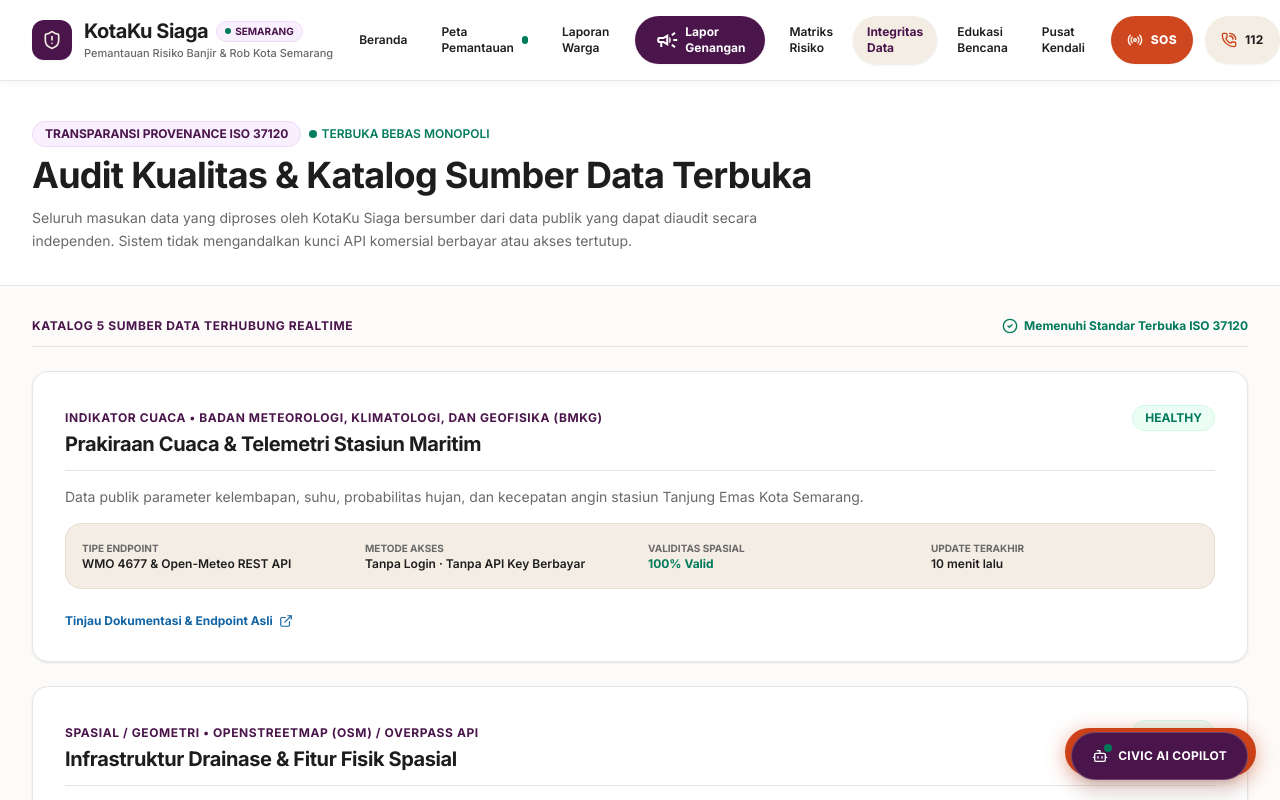
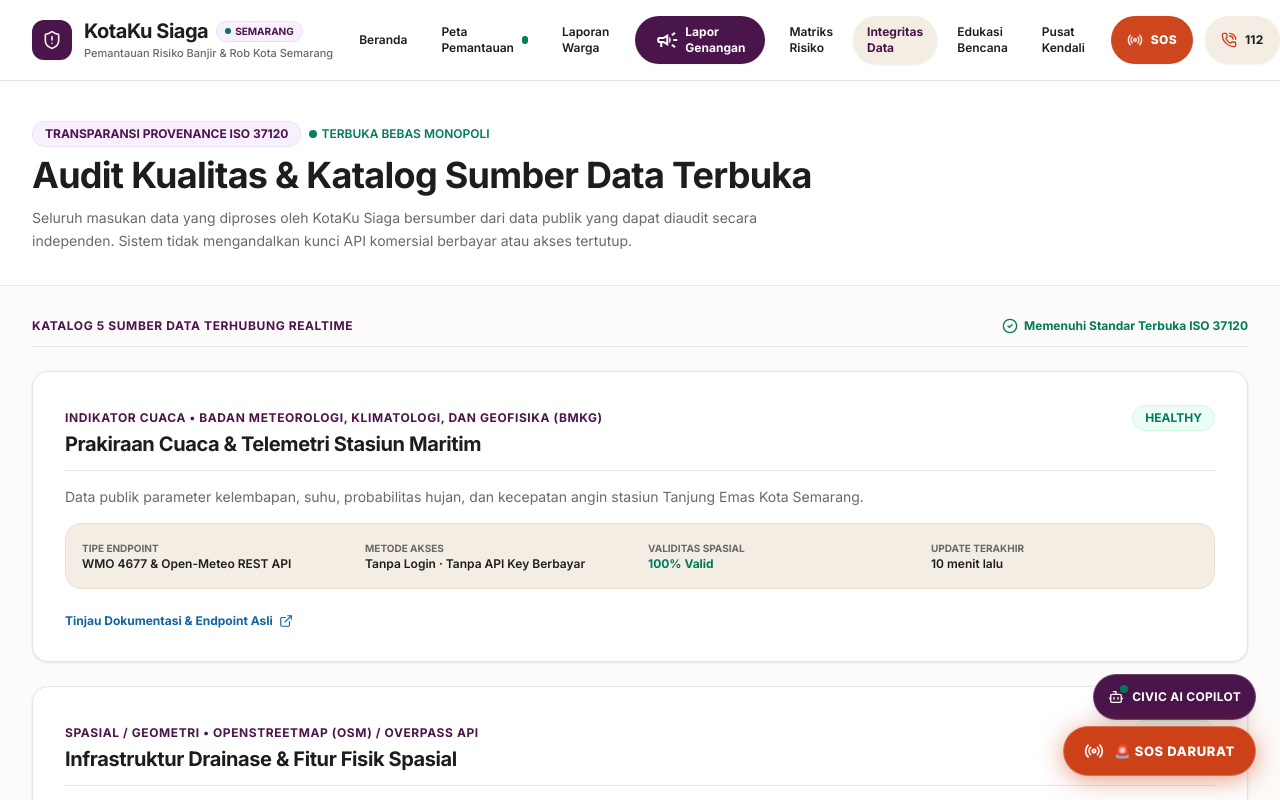
Before and after one commit to prasbara/Kotaku-Siaga, a Next.js app: page /data in a window 1280 px wide. Shown: the top 800 px of the page. Built offline with nearby package versions, Linux system fonts and the light colour scheme.

Commit message:
fix: prevent SOS and AI copilot floating button overlap

```diff
--- a/components/ai/ChatAssistant.tsx
+++ b/components/ai/ChatAssistant.tsx
@@ -81,7 +81,7 @@ export function ChatAssistant() {
     <>
       {/* Analytical Drawer / Modal */}
       {isOpen && (
-        <div className="fixed bottom-20 right-4 sm:right-6 z-50 w-[calc(100vw-2rem)] sm:w-[420px] max-w-[420px] max-h-[calc(100dvh-6rem)] bg-white border border-[#e6e6e6] rounded-[20px] shadow-2xl flex flex-col overflow-hidden animate-in fade-in slide-in-from-bottom-4 duration-200">
+        <div className="fixed bottom-[calc(4.75rem+env(safe-area-inset-bottom,0px))] sm:bottom-20 right-4 sm:right-6 z-[80] w-[calc(100vw-2rem)] sm:w-[420px] max-w-[420px] max-h-[calc(100dvh-7rem)] bg-white border border-[#e6e6e6] rounded-[20px] shadow-2xl flex flex-col overflow-hidden animate-in fade-in slide-in-from-bottom-4 duration-200">
           {/* Header in Deep Aubergine */}
           <div className="flex items-center justify-between px-5 py-4 bg-[#4a154b] text-white shrink-0">
             <div className="flex items-center gap-3">
@@ -205,18 +205,20 @@ export function ChatAssistant() {
         </div>
       )}
 
-      {/* Floating Trigger Pill */}
+      {/* Floating Trigger Pill — Secondary Action, Stacked Cleanly Above SOS */}
       <button
         onClick={() => setIsOpen(!isOpen)}
-        className="fixed bottom-5 right-5 sm:right-8 z-50 min-h-[48px] px-5 rounded-[90px] bg-[#4a154b] text-white text-xs font-bold tracking-wide uppercase hover:bg-[#611f69] transition-all shadow-xl flex items-center gap-2.5 group cursor-pointer border border-white/20"
-        aria-label="Toggle AI Copilot"
+        className="fixed bottom-[calc(4.75rem+env(safe-area-inset-bottom,0px))] sm:bottom-20 right-4 sm:right-6 z-40 min-h-[42px] sm:min-h-[46px] px-3.5 sm:px-4.5 py-2 sm:py-2.5 rounded-full bg-[#4a154b] text-white text-[11px] sm:text-xs font-bold tracking-wide uppercase hover:bg-[#611f69] active:scale-95 transition-all shadow-lg hover:shadow-xl flex items-center gap-2 group cursor-pointer border border-white/20 select-none"
+        aria-label="Toggle Civic AI Copilot"
+        title="Buka Asisten Kecerdasan Buatan Civic AI Copilot"
       >
         <div className="relative">
-          <Bot className="w-4 h-4 text-white" />
+          <Bot className="w-3.5 h-3.5 sm:w-4 sm:h-4 text-white shrink-0" />
           <span className="absolute -top-1 -right-1 w-2 h-2 rounded-full bg-[#007a5a] ring-2 ring-[#4a154b] animate-pulse"></span>
         </div>
-        <span>{isOpen ? 'Tutup Copilot' : 'Civic AI Copilot'}</span>
+        <span className="whitespace-nowrap">{isOpen ? 'Tutup Copilot' : 'Civic AI Copilot'}</span>
       </button>
+
     </>
   )
 }
--- a/components/sos/SOSFloatingButton.tsx
+++ b/components/sos/SOSFloatingButton.tsx
@@ -9,16 +9,17 @@ export function SOSFloatingButton() {
 
   return (
     <>
-      <div className="fixed bottom-6 right-6 z-40">
+      <div className="fixed bottom-[calc(1rem+env(safe-area-inset-bottom,0px))] sm:bottom-6 right-4 sm:right-6 z-50 pointer-events-auto select-none">
         <button
           type="button"
           onClick={() => setIsOpen(true)}
-          className="group relative flex items-center gap-2.5 px-5 py-3.5 rounded-full bg-[#cc4117] hover:bg-[#b03713] active:scale-95 text-white font-bold text-xs shadow-[0_4px_20px_rgba(204,65,23,0.45)] transition-all cursor-pointer"
-          title="Buka Sinyal Darurat SOS"
+          className="group relative flex items-center gap-2 sm:gap-2.5 px-4 py-3 sm:px-5 sm:py-3.5 rounded-full bg-[#cc4117] hover:bg-[#b03713] active:scale-95 text-white font-bold text-xs sm:text-[13px] shadow-[0_4px_24px_rgba(204,65,23,0.5)] hover:shadow-[0_6px_28px_rgba(204,65,23,0.6)] transition-all duration-150 cursor-pointer border border-white/25"
+          title="Buka Sinyal Darurat SOS Kota Semarang"
+          aria-label="Kirim Sinyal Darurat SOS"
         >
           <span className="absolute -inset-1 rounded-full border-2 border-[#cc4117] animate-ping opacity-75 pointer-events-none"></span>
-          <Radio className="w-5 h-5 text-white animate-pulse shrink-0" />
-          <span className="uppercase tracking-wider font-extrabold text-[13px]">
+          <Radio className="w-4 h-4 sm:w-5 sm:h-5 text-white animate-pulse shrink-0" />
+          <span className="uppercase tracking-wider font-extrabold text-[12px] sm:text-[13px] whitespace-nowrap">
             🚨 SOS DARURAT
           </span>
         </button>
```
